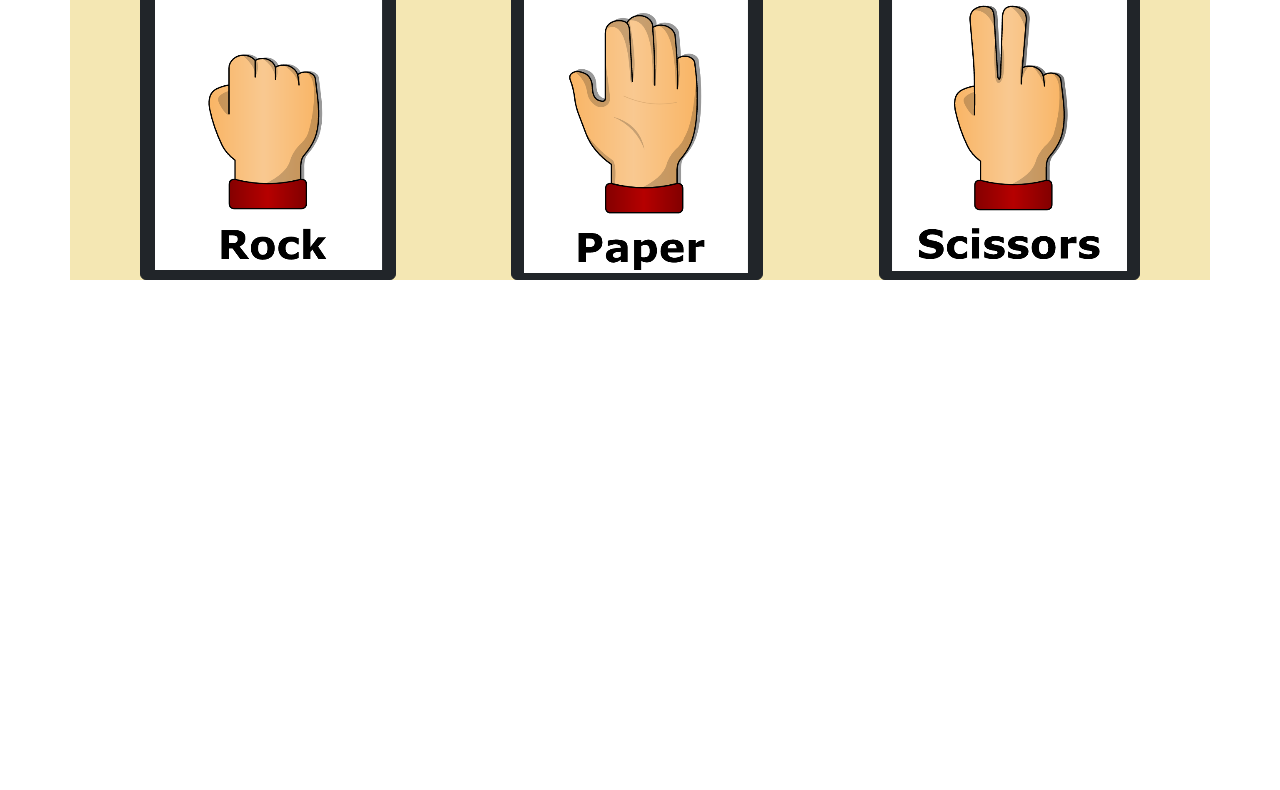
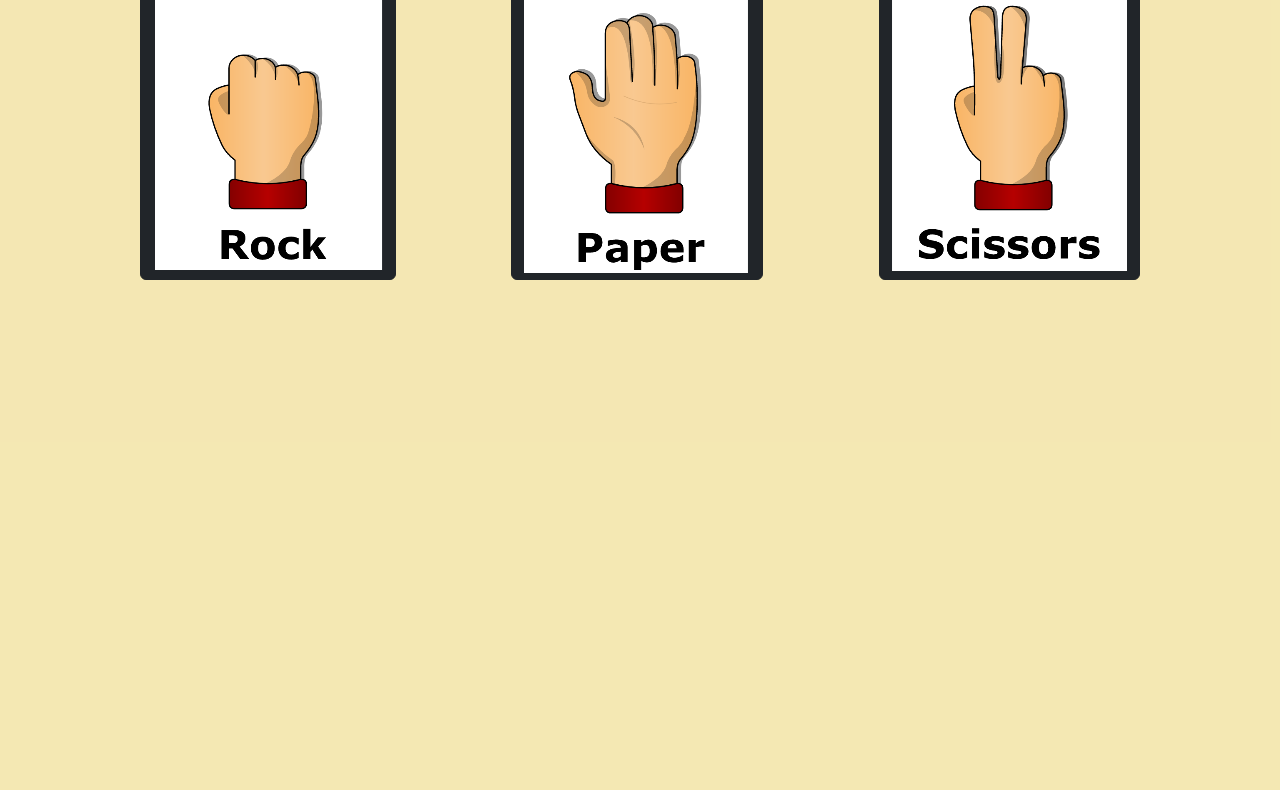
Before and after one commit to kale-Dev1/Rock-Paper-Scissors, a plain HTML site: page index.html in a window 1280 px wide. Shown: the part 67-857 px from the top of the page. Before the commit the page ends 800 px from the top, so only its background shows below. Drawn offline with nearby package versions, Linux system fonts and the light colour scheme.

Commit message:
Change bg color

```diff
--- a/style.css
+++ b/style.css
@@ -1,13 +1,16 @@
-.container{
+.containerBody{
     background-color: #f3e5abe6;
     text-align: center;
+    width: 100%;
+    height: 100%;
+    margin: 0%;
+    padding-bottom: 50%;
 }
 .container1{
     display: flex;
     flex-direction: row;
     justify-content: space-around;
 
-
 }
 h1{
 color:black;
```
